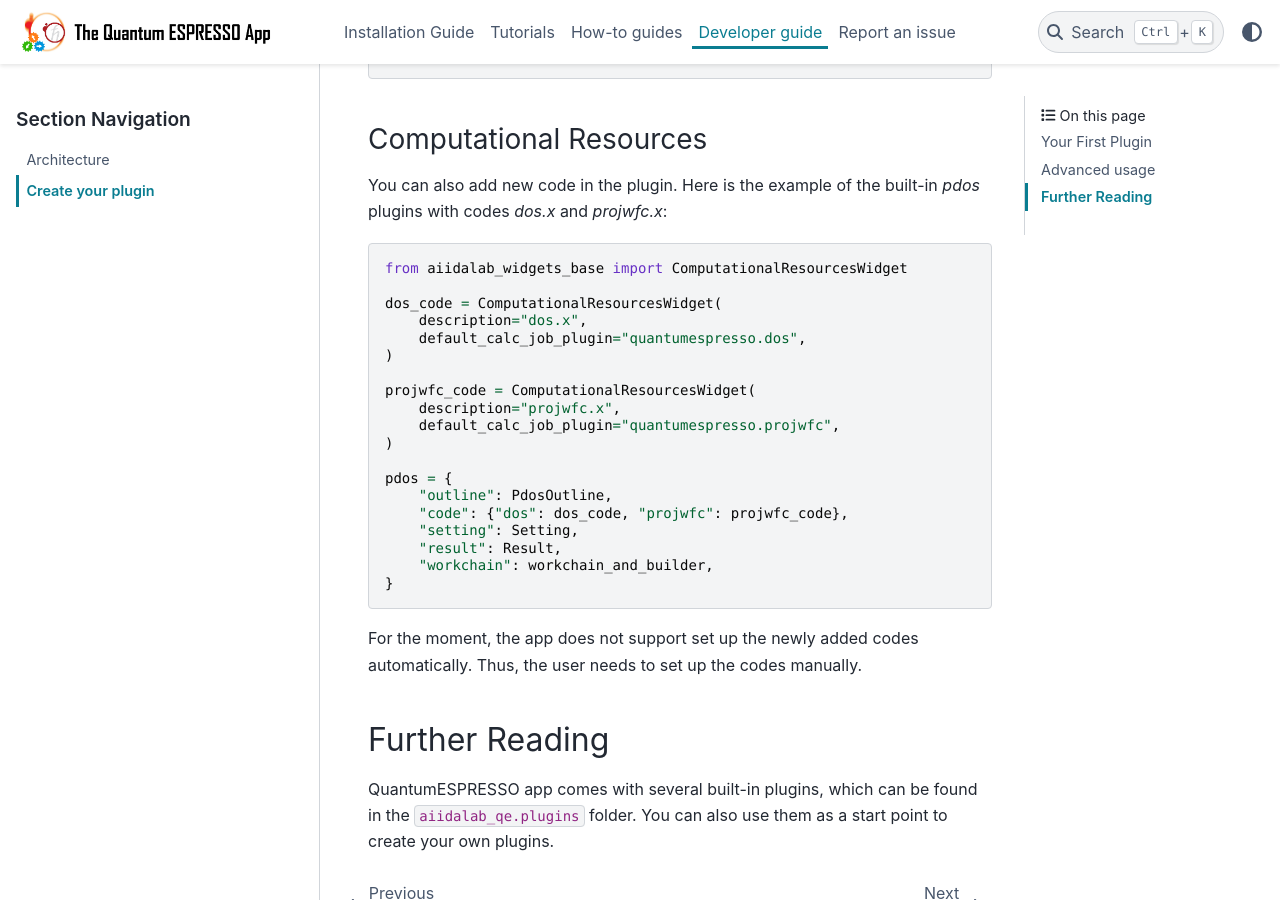
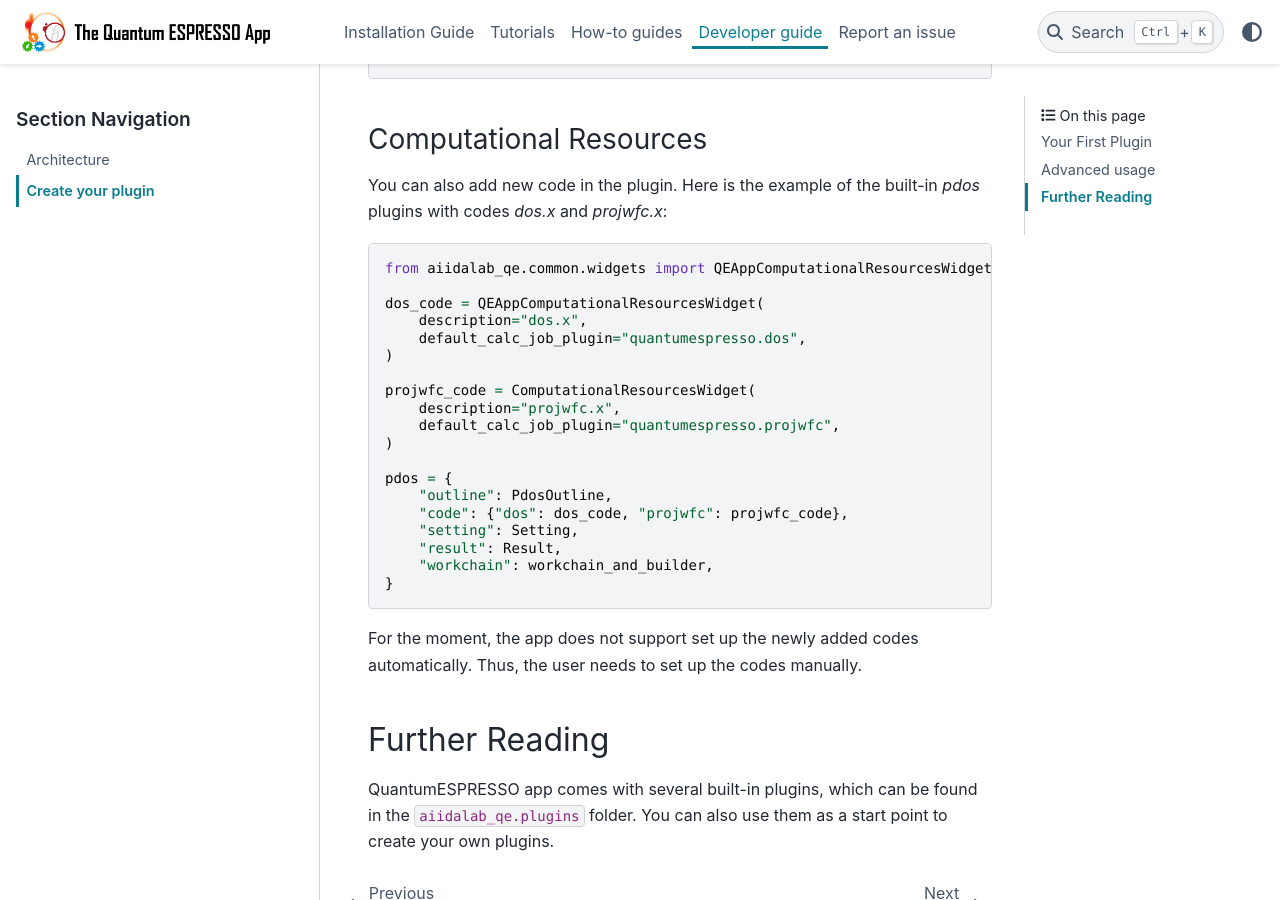
Before and after one commit to aiidalab/aiidalab-qe, a Sphinx documentation site: the page built from docs/source/development/plugin.rst, in a window 1280 px wide and 900 px high, scrolled down 7884 px. Built offline with Sphinx 7.4.7 and the PyData theme 0.15.4, drawn with Linux system fonts in a browser that asks for light colours.

Commit message:
update doc, ingore hidden codes

```diff
--- a/docs/source/development/plugin.rst
+++ b/docs/source/development/plugin.rst
@@ -333,9 +333,9 @@ Here is the example of the built-in `pdos` plugins with codes `dos.x` and `projw
 
 .. code-block:: python
 
-    from aiidalab_widgets_base import ComputationalResourcesWidget
+    from aiidalab_qe.common.widgets import QEAppComputationalResourcesWidget
 
-    dos_code = ComputationalResourcesWidget(
+    dos_code = QEAppComputationalResourcesWidget(
         description="dos.x",
         default_calc_job_plugin="quantumespresso.dos",
     )
```
Also changed, not shown: other parts of docs/source/development/plugin.rst (+1 -1 lines), 2 other files.
